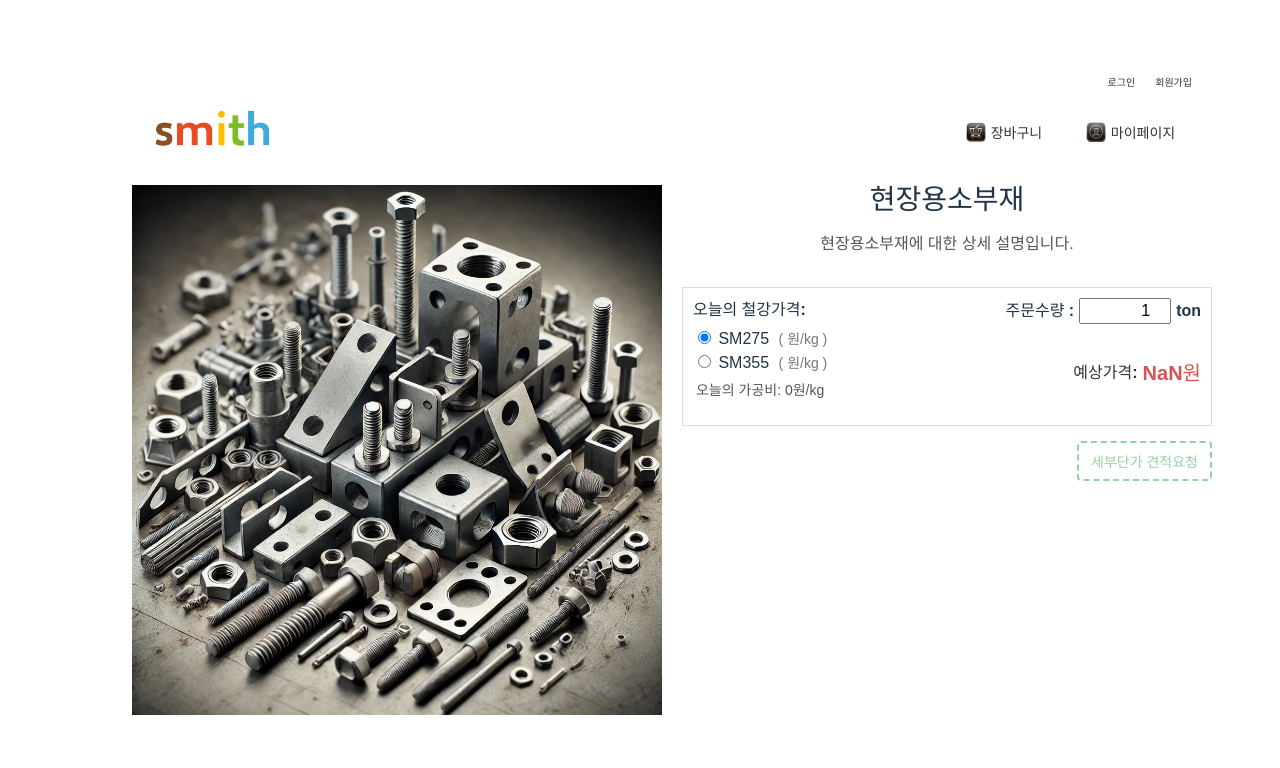
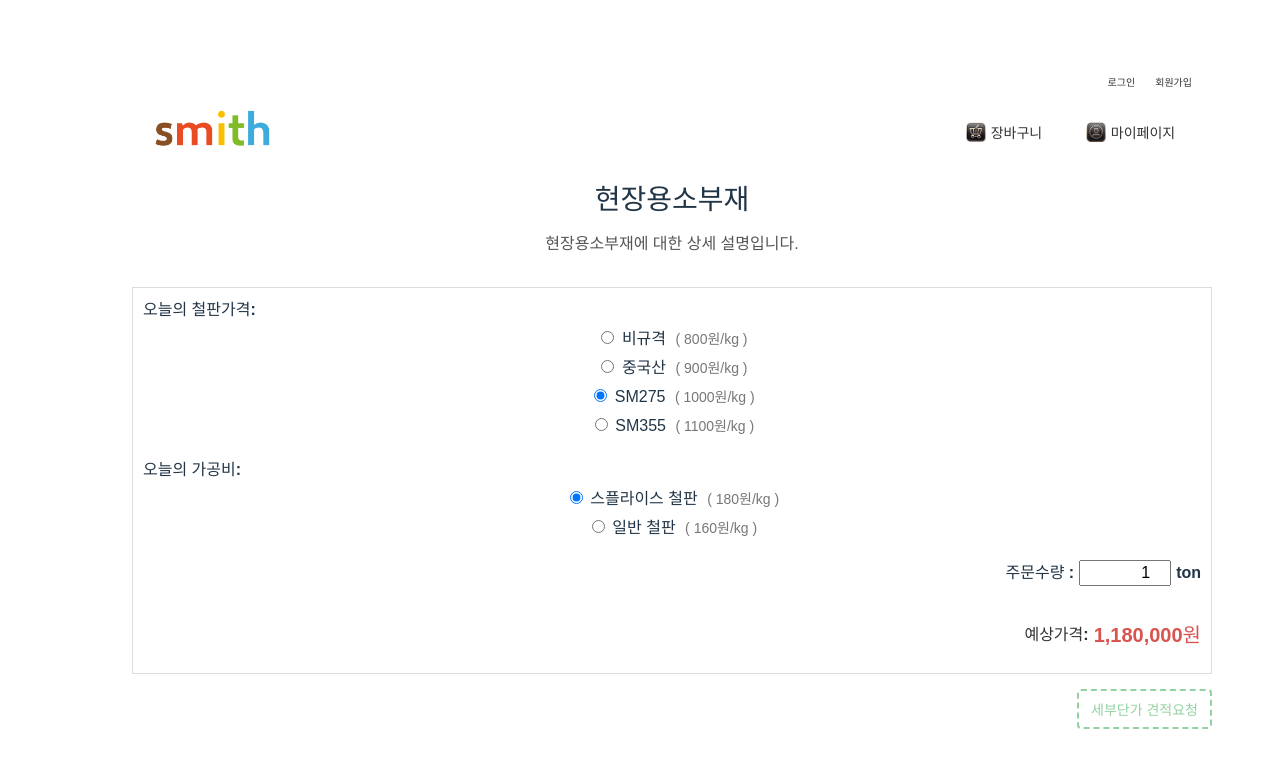
Before and after one commit to Agrain7/Smith-Frontend, a Vue app: page /product/1 in a window 1280 px wide. Shown: the top 768 px of the page. Built offline with nearby package versions, Linux system fonts and the light colour scheme; no server answers.

Commit message:
디테일페이지와 회원가입약관 업데이트

```diff
--- a/src/components/ProductDetail.vue
+++ b/src/components/ProductDetail.vue
@@ -1,10 +1,6 @@
-<!-- frontend/src/components/ProductDetail.vue -->
 <template>
   <div class="product-detail">
-    <!-- 왼쪽 영역: 제품 이미지 -->
-    <div class="left-side">
-      <img :src="product.image" alt="제품 이미지" class="product-image" />
-    </div>
+    <!-- 왼쪽 영역: 이미지 제거 -->
 
     <!-- 오른쪽 영역: 제품 정보 및 액션 영역 -->
     <div class="right-side">
@@ -14,23 +10,44 @@
         <p class="product-description">{{ product.description }}</p>
       </div>
 
-      <!-- 주문 정보 섹션 (두 영역으로 구성) -->
+      <!-- 주문 정보 섹션 (두 그룹: 철판가격 선택 및 가공비 선택) -->
       <div class="order-info">
-        <!-- 왼쪽 영역: 철강가격 및 가공비 -->
+        <!-- 재료 선택 영역: 오늘의 철판가격 -->
         <div class="order-left">
-          <p class="price-title">오늘의 철강가격:</p>
+          <p class="price-title">오늘의 철판가격:</p>
+          <div class="material-selection">
+            <label>
+              <input type="radio" value="비규격" v-model="selectedMaterial" />
+              비규격 <span class="material-price">( {{ priceConfig["비규격"]["9t이하"] }}원/kg )</span>
+            </label>
+            <label>
+              <input type="radio" value="중국산" v-model="selectedMaterial" />
+              중국산 <span class="material-price">( {{ priceConfig["중국산"]["9t이하"] }}원/kg )</span>
+            </label>
             <label>
               <input type="radio" value="SM275" v-model="selectedMaterial" />
-            SM275 <span class="material-price">( {{ priceConfig.sm275 }}원/kg )</span>
+              SM275 <span class="material-price">( {{ priceConfig["SM275"]["9t이하"] }}원/kg )</span>
             </label>
             <label>
               <input type="radio" value="SM355" v-model="selectedMaterial" />
-            SM355 <span class="material-price">( {{ priceConfig.sm355 }}원/kg )</span>
+              SM355 <span class="material-price">( {{ priceConfig["SM355"]["9t이하"] }}원/kg )</span>
             </label>
-          <!-- 동적으로 가공비 표시 -->
-          <p class="processing-fee">
-            오늘의 가공비: {{ product.processingFee }}원/kg
-          </p>
+          </div>
+        </div>
+
+        <!-- 가공비 선택 영역 -->
+        <div class="order-left">
+          <p class="price-title">오늘의 가공비:</p>
+          <div class="processing-selection">
+            <label>
+              <input type="radio" value="스플라이스 철판" v-model="selectedProcessingFee" />
+              스플라이스 철판 <span class="material-price">( {{ priceConfig.processingFee["스플라이스 철판"] }}원/kg )</span>
+            </label>
+            <label>
+              <input type="radio" value="일반 철판" v-model="selectedProcessingFee" />
+              일반 철판 <span class="material-price">( {{ priceConfig.processingFee["일반 철판"] }}원/kg )</span>
+            </label>
+          </div>
         </div>
 
         <!-- 오른쪽 영역: 주문수량 및 가격 -->
@@ -47,7 +64,7 @@
         </div>
       </div>
 
-      <!-- 세부단가 견적요청 섹션 (도움말 버튼 등 제거) -->
+      <!-- 세부단가 견적요청 섹션 -->
       <div class="estimate-request">
         <button
           class="estimate-button"
@@ -70,7 +87,7 @@
 import EstimateRequestModal from '@/components/EstimateRequestModal.vue'
 import product1 from '@/assets/product1.webp'
 import product2 from '@/assets/product2.webp'
-import product3 from '@/assets/product3.webp'  // 브라켓 이미지
+import product3 from '@/assets/product3.webp'
 
 export default {
   name: "ProductDetail",
@@ -79,7 +96,7 @@ export default {
   },
   data() {
     return {
-      // 제품 목록: "철판", "볼트", "야" 항목은 제거하고 남은 3개 항목만 포함
+      // 제품 목록은 그대로 유지 (필요한 경우 업데이트)
       products: {
         '현장용소부재': {
           image: product1,
@@ -97,7 +114,8 @@ export default {
           description: '브라켓에 대한 상세 설명입니다.'
         }
       },
-      selectedMaterial: 'SM275',
+      selectedMaterial: 'SM275',          // 재료 선택 (기본값)
+      selectedProcessingFee: '스플라이스 철판',  // 가공비 선택 (기본값)
       quantity: 1,
       showEstimateModal: false,
     }
@@ -107,21 +125,17 @@ export default {
     priceConfig() {
       return this.$store.state.priceConfig;
     },
-    // 현재 제품 데이터를 가져오고, store의 processingFee 값을 동적으로 병합
+    // 제품 정보는 그대로 사용 (이미지 제외)
     product() {
       const productId = this.$route.params.productId;
       const baseProduct = this.products[productId] || this.products['현장용소부재'];
-      return {
-        ...baseProduct,
-        processingFee: this.$store.state.priceConfig.processingFee[baseProduct.name] || 0
-      };
+      return baseProduct;
     },
     computedPrice() {
-      const basePrice = this.selectedMaterial === 'SM275'
-        ? this.$store.state.priceConfig.sm275
-        : this.$store.state.priceConfig.sm355;
-      const processingFee = this.product.processingFee;
-      return (basePrice + processingFee) * 1000 * this.quantity;
+      // 여기서는 기본적으로 '9t이하' 가격을 사용한다고 가정
+      const materialPrice = this.priceConfig[this.selectedMaterial]["9t이하"] || 0;
+      const processingFee = this.priceConfig.processingFee[this.selectedProcessingFee] || 0;
+      return (materialPrice + processingFee) * 1000 * this.quantity;
     },
     computedPriceFormatted() {
       return this.computedPrice.toLocaleString('ko-KR');
@@ -156,9 +170,6 @@ export default {
       }
       this.showEstimateModal = true;
     }
-  },
-  mounted() {
-    // 진행상황 관련 함수 제거됨
   }
 };
 </script>
@@ -173,19 +184,17 @@ export default {
   box-sizing: border-box;
   font-family: 'Noto Sans KR', sans-serif;
 }
-.left-side {
-  flex: 1;
-}
-.product-image {
-  width: 100%;
-  object-fit: contain;
-}
+/* 왼쪽 이미지 영역 제거하므로 .left-side 관련 스타일은 삭제 */
+
+/* 오른쪽 영역 전체 */
 .right-side {
   flex: 1;
   display: flex;
   flex-direction: column;
   gap: 15px;
 }
+
+/* 중앙 섹션: 제품명, 설명 */
 .middle-section {
   text-align: center;
 }
@@ -198,10 +207,12 @@ export default {
   font-size: 16px;
   color: #555;
 }
+
+/* 주문 정보 섹션 */
 .order-info {
   display: flex;
-  justify-content: space-between;
-  align-items: flex-start;
+  flex-direction: column;
+  gap: 15px;
   border: 1px solid #ddd;
   padding: 10px;
 }
@@ -215,21 +226,20 @@ export default {
   margin: 0 0 5px;
   text-align: left;
 }
-.material-selection label {
+.material-selection label,
+.processing-selection label {
   font-size: 16px;
   cursor: pointer;
   margin-bottom: 5px;
+  display: block;
 }
 .material-price {
   margin-left: 5px;
   font-size: 14px;
   color: #777;
 }
-.processing-fee {
-  font-size: 14px;
-  color: #555;
-  margin-top: 5px;
-}
+
+/* 주문 오른쪽 영역: 수량 및 가격 */
 .order-right {
   display: flex;
   flex-direction: column;
@@ -272,6 +282,8 @@ export default {
   color: #d9534f;
   margin: 0;
 }
+
+/* 견적 요청 버튼 영역 */
 .estimate-request {
   display: flex;
   justify-content: flex-end;
--- a/src/views/Signup.vue
+++ b/src/views/Signup.vue
@@ -1,5 +1,4 @@
 <!-- frontend/src/views/Signup.vue -->
-
 <template>
   <div class="signup-page">
     <div class="signup-container">
@@ -73,9 +72,43 @@
         <div class="terms-container">
           <h3>약관</h3>
           <div class="terms-content">
-            <p>
-              여기에 약관 내용이 표시됩니다. Lorem ipsum dolor sit amet, consectetur adipiscing elit.
-            </p>
+            <pre style="white-space: pre-wrap; word-wrap: break-word; font-family: inherit; font-size: inherit; border: none; padding: 0; margin: 0;">
+제1조 (목적)
+이 약관은 (주)이 필(이하 “회사”라 함)이 제공하는 온라인 서비스(이하 “서비스”라 함)를 이용함에 있어 회사와 이용자의 권리·의무 및 책임사항, 기타 필요한 사항을 규정함을 목적으로 합니다.
+
+제2조 (약관의 효력 및 변경)
+1. 본 약관은 회원이 서비스에 가입할 때 “동의함” 버튼을 클릭함으로써 효력이 발생합니다.
+2. 회사는 관련 법령에 위배되지 않는 범위에서 본 약관을 개정할 수 있으며, 약관이 개정될 경우 서비스 내 공지사항 또는 회원 이메일을 통해 통지합니다.
+
+제3조 (회원가입)
+1. 회원가입은 본 약관의 내용에 동의한 후 회사가 정한 가입 양식에 따라 신청하여 승인을 받음으로써 완료됩니다.
+2. 회사는 다음 각 호의 경우 회원가입 신청을 거부하거나 취소할 수 있습니다.
+   - 타인의 명의를 도용한 경우
+   - 허위의 정보를 기재한 경우
+   - 기타 회사가 정한 회원가입 요건에 미비된 경우
+
+제4조 (개인정보의 수집 및 이용)
+1. 회사는 회원가입 시 필요한 최소한의 개인정보(예: 이름, 이메일, 휴대전화번호 등)를 수집합니다.
+2. 수집된 개인정보는 회원 식별, 서비스 제공, 본인확인, 회원 관리 등을 위해 사용되며, 관련 법령에 따라 안전하게 관리됩니다.
+3. 회원은 언제든지 개인정보 제공에 동의 철회 및 열람, 수정, 삭제를 요청할 수 있습니다.
+
+제5조 (회원의 의무)
+1. 회원은 본 약관 및 관련 법령을 준수하여야 하며, 기타 회사의 업무에 방해가 되는 행위를 해서는 안 됩니다.
+2. 회원은 자신의 아이디 및 비밀번호를 안전하게 관리할 책임이 있으며, 이를 타인에게 이용하게 해서는 안 됩니다.
+
+제6조 (서비스 이용)
+1. 회사는 회원에게 다음과 같은 서비스를 제공합니다.
+   - 회원 정보 관리
+   - 기타 회사가 정하는 온라인 서비스
+2. 서비스 이용 중 발생하는 문제에 대해 회사는 관련 법령에 따라 책임을 집니다.
+
+제7조 (면책조항)
+1. 회사는 천재지변, 전쟁, 기타 불가항력적인 사유로 인한 서비스 제공의 지연 또는 중단에 대하여 책임을 지지 않습니다.
+2. 회사는 회원 상호간 또는 회원과 제3자 간에 서비스를 매개로 발생한 분쟁에 대해서는 책임을 지지 않습니다.
+
+제8조 (분쟁의 해결)
+본 약관과 관련하여 발생한 분쟁은 회사의 본사 소재지를 관할하는 법원을 제1심 관할 법원으로 합니다.
+            </pre>
           </div>
         </div>
 
@@ -154,7 +187,7 @@ export default {
 
 .signup-container {
   width: 100%;
-    width: 400px;
+  max-width: 400px;
   padding: 30px;
   background-color: #fff;
   border: 1px solid #ddd;
@@ -217,7 +250,7 @@ export default {
 }
 
 .terms-content {
-    height: 100px;
+  height: 200px;
   overflow-y: scroll;
   border: 1px solid #ccc;
   padding: 10px;
```
Lines whose indentation alone changed are shown as unchanged.
